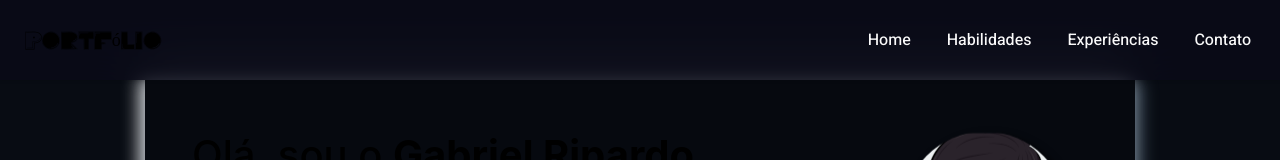
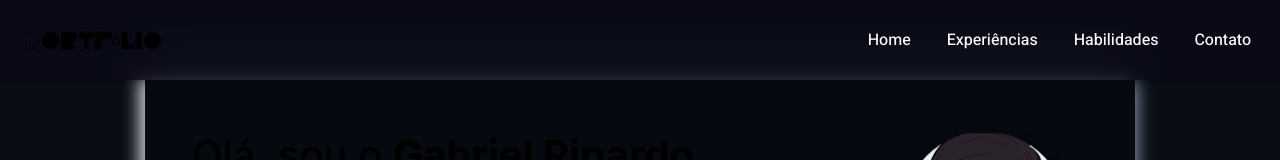
Before and after one commit to gabrielripardo/portfolio, a Next.js app: page / in a window 1280 px wide. Shown: the top 160 px of the page. Built offline with nearby package versions, Linux system fonts and the light colour scheme.

Commit message:
jobs in second

```diff
--- a/pages/index.js
+++ b/pages/index.js
@@ -43,14 +43,14 @@ export default function Home() {
           <Link href="#introduce">
             <a onClick={goToSection}><span className={styles.namePage}>Home</span></a>
           </Link>
+          <Link href="#jobs">
+            <a onClick={goToSection} ><span className={styles.namePage}>Experiências</span></a>
+          </Link>
           {/* <Link href="#projects">
             <a onClick={goToSection}><span className={styles.namePage}>Projetos</span></a>
           </Link> */}
           <Link href="#skills">
             <a onClick={goToSection} ><span className={styles.namePage}>Habilidades</span></a>
-          </Link>
-          <Link href="#jobs">
-            <a onClick={goToSection} ><span className={styles.namePage}>Experiências</span></a>
           </Link>
           <Link href="#contact">
             <a onClick={goToSection} href=""><span className={styles.namePage}>Contato</span></a>
```
